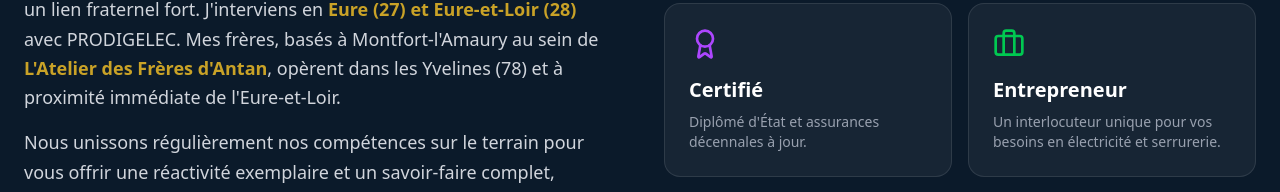
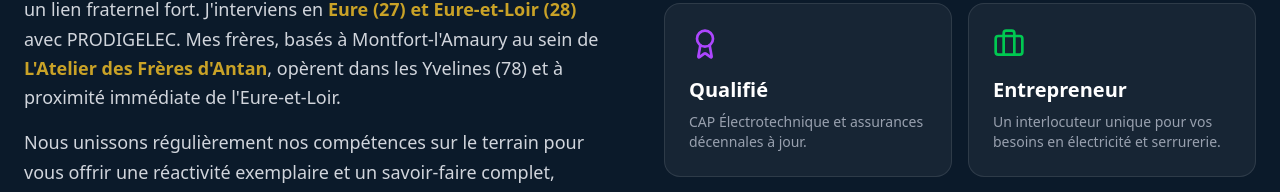
Before and after one commit to beaveraid28-dot/beaver-aid, a Next.js app: page /about in a window 1280 px wide. Shown: the part 664-856 px from the top of the page. Built offline with nearby package versions, Linux system fonts and the light colour scheme.

Commit message:
content: correct qualification to CAP Électrotechnique and refine wording

```diff
--- a/src/app/about/components/sections/AboutStory.jsx
+++ b/src/app/about/components/sections/AboutStory.jsx
@@ -45,8 +45,8 @@ export default function AboutStory() {
         </div>
         <div className="bg-white/5 border border-white/10 p-6 rounded-2xl">
           <Award className="w-8 h-8 text-purple-500 mb-4" />
-          <h3 className="text-xl font-bold text-white mb-2">Certifié</h3>
-          <p className="text-gray-400 text-sm">Diplômé d&apos;État et assurances décennales à jour.</p>
+          <h3 className="text-xl font-bold text-white mb-2">Qualifié</h3>
+          <p className="text-gray-400 text-sm">CAP Électrotechnique et assurances décennales à jour.</p>
         </div>
         <div className="bg-white/5 border border-white/10 p-6 rounded-2xl">
           <Briefcase className="w-8 h-8 text-green-500 mb-4" />
--- a/src/app/services/electricite/components/sections/ElecHero.jsx
+++ b/src/app/services/electricite/components/sections/ElecHero.jsx
@@ -25,7 +25,7 @@ export default function ElecHero() {
         transition={{ delay: 0.1 }}
         className="text-xl text-gray-400 max-w-2xl mx-auto leading-relaxed"
       >
-        Mise aux normes, rénovation et dépannage. Une expertise certifiée pour votre sécurité et votre confort.
+        Mise aux normes, rénovation et dépannage. Une expertise qualifiée pour votre sécurité et votre confort.
       </motion.p>
     </div>
   );
--- a/src/app/services/serrurerie/components/sections/SerrurerieHero.jsx
+++ b/src/app/services/serrurerie/components/sections/SerrurerieHero.jsx
@@ -25,7 +25,7 @@ export default function SerrurerieHero() {
         transition={{ delay: 0.1 }}
         className="text-xl text-gray-400 max-w-2xl mx-auto leading-relaxed"
       >
-        Ouverture de porte, sécurisation et blindage. Une expertise certifiée pour protéger votre domicile.
+        Ouverture de porte, sécurisation et blindage. Une expertise qualifiée pour protéger votre domicile.
       </motion.p>
     </div>
   );
```
